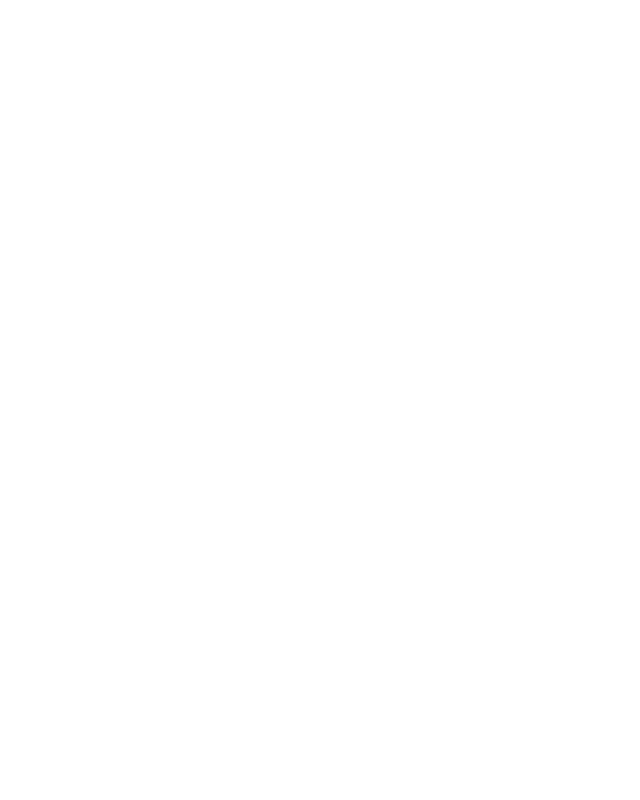
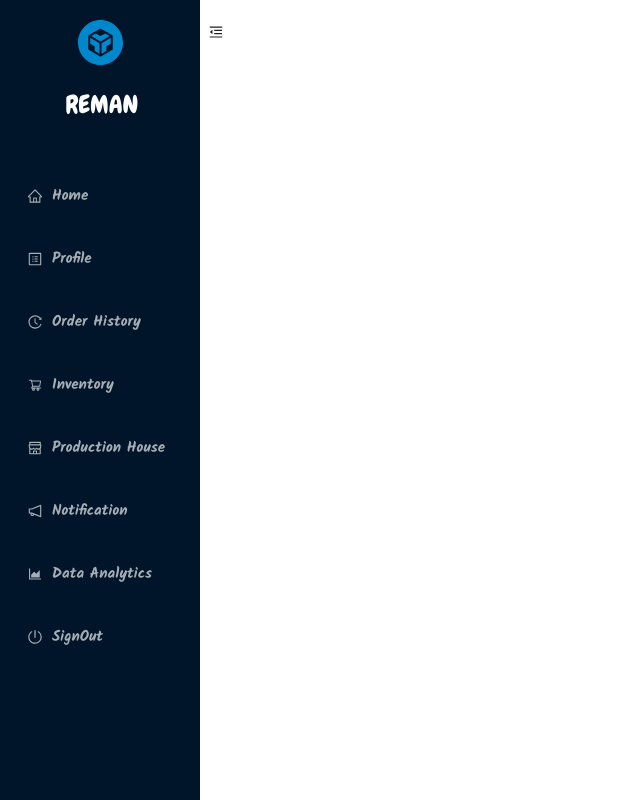
Before and after one commit to Frost101/ReMan-Frontend-Manufacturer, a React (Vite) app: page /man/home in a window 1280 px wide. Before the commit this address had no page. Shown: the top 800 px of the page, without its empty margins (0-640 px from the left). Built offline with nearby package versions, Linux system fonts and the light colour scheme.

Commit message:
Home Page Partially done

```diff
--- a/src/App.css
+++ b/src/App.css
@@ -180,10 +180,11 @@
 
 .header .ant-menu li.ant-menu-item-selected,
 .header .ant-menu li.ant-menu-item:hover {
-  color: #1890ff;
+  color: #1890ff !important;
   background: none;
 }
 
+/* #1890ff */
 .header .ant-menu li.ant-menu-item-selected:before,
 .header .ant-menu li.ant-menu-item:hover:before {
   left: 5%;
--- a/src/App.jsx
+++ b/src/App.jsx
@@ -4,6 +4,7 @@
 
 import Landing_page from './pages/Landing_page'
 import SignIn from './pages/SignIn/SignIn'
+import HomePage from './pages/HomePage/HomePage'
 
 
 
@@ -17,6 +18,7 @@
           <Routes>
             <Route path="/" element={<Landing_page />} />
             <Route path="/signin" element={<SignIn />} />
+            <Route path="/man/home" element={<HomePage />} />
           </Routes>
         </Router>
     </div>
--- /dev/null
+++ b/src/assets/css/Sidebar.css
@@ -0,0 +1,19 @@
+.sidebar{
+    color: #fff;
+}
+
+/* YourMenuStyles.css */
+.menu-item:hover {
+    background-color: #1890ff;
+    color: #fff;
+  }
+
+.menu-bar{
+    height: 100vh;
+    margin-top:2rem;
+    display: flex;
+    flex-direction: column;
+    gap: 15px;
+    font-size: 1 rem;
+    position: relative;
+}
--- a/src/assets/css/SignIn.css
+++ b/src/assets/css/SignIn.css
@@ -14,11 +14,19 @@
   }
 
   .left-section {
+    /* flex: 1;
+    background-color: #3949AB; */
     flex: 1;
-    background-color: #3949AB; /* Left section color */
+    background: url("../images/startup.svg") center/cover no-repeat;
+    background-size: 80% 80%;
+    background-color: #3949AB;
   }
 
   .right-section {
     flex: 1;
     background-color: #fafefd; /* Right section color */
   }
+
+  .image-div{
+    background: url('../images/bg-works.jpg') center/cover no-repeat;
+  }
--- /dev/null
+++ b/src/components/HomePage/MenuList.jsx
@@ -0,0 +1,46 @@
+import {Menu} from 'antd';
+import {HomeOutlined,
+        ProfileOutlined,
+        HistoryOutlined,
+        ShoppingCartOutlined,
+        NotificationOutlined,
+        AreaChartOutlined,
+        ShopOutlined,
+        PoweroffOutlined
+} from '@ant-design/icons';
+
+import '../../assets/css/Sidebar.css';
+
+const MenuList = () => {
+    return (
+        <Menu theme='dark' mode='inline' className='menu-bar' style={{fontFamily:'Kalam',fontSize:'15px'}}>
+            <Menu.Item key="home" icon={<HomeOutlined />} className="menu-item">
+                Home
+            </Menu.Item>
+            <Menu.Item key="Profile" icon={<ProfileOutlined />} className="menu-item">
+                Profile
+            </Menu.Item>
+            <Menu.Item key="history" icon={<HistoryOutlined />} className="menu-item">
+                Order History
+            </Menu.Item>
+            <Menu.Item key="inventory" icon={<ShoppingCartOutlined />} className="menu-item">
+                Inventory
+            </Menu.Item>
+            <Menu.Item key="production" icon={<ShopOutlined />} className="menu-item">
+                Production House
+            </Menu.Item>
+            <Menu.Item key="notification" icon={<NotificationOutlined />} className="menu-item">
+                Notification
+            </Menu.Item>
+            <Menu.Item key="data" icon={<AreaChartOutlined />} className="menu-item">
+                Data Analytics
+            </Menu.Item>
+            <Menu.Item key="signout" icon={<PoweroffOutlined color='red' />} className="menu-item">
+                SignOut
+            </Menu.Item>
+
+        </Menu>
+    );
+}
+
+export default MenuList;
--- /dev/null
+++ b/src/components/SignIn/LogInCarousel.jsx
@@ -0,0 +1,32 @@
+import React from 'react';
+import { Carousel } from 'antd';
+
+function LoginCarousel() {
+
+    const contentStyle = {
+        height: '160px',
+        color: '#fff',
+        lineHeight: '160px',
+        textAlign: 'center',
+        background: '#364d79',
+      };
+
+  return (
+    <Carousel autoplay>
+        <div>
+        <h3 style={contentStyle}>1</h3>
+        </div>
+        <div>
+        <h3 style={contentStyle}>2</h3>
+        </div>
+        <div>
+        <h3 style={contentStyle}>3</h3>
+        </div>
+        <div>
+        <h3 style={contentStyle}>4</h3>
+        </div>
+  </Carousel>
+  );
+}
+
+export default LoginCarousel;
--- a/src/components/SignIn/LoginForm.jsx
+++ b/src/components/SignIn/LoginForm.jsx
@@ -1,20 +1,54 @@
-import React from 'react';
+import React, { useState } from 'react';
 import { Form, Input, Button, Checkbox } from 'antd';
 import 'antd/dist/reset.css';
 import LogoAndName from '../LogoAndName';
 import {MailOutlined, LockOutlined } from '@ant-design/icons';
+import { Alert, Space } from 'antd';
 
 const LoginForm = () => {
-  const onFinish = (values) => {
+
+    const [showError, setShowError] = useState(false);
+  const onFinish = async (values) => {
+
     console.log('Received values:', values);
-    setTimeout(() => {
-        alert('Login Successful!');
+
+    let response;
+    let data = {
+        email: values.email,
+        password: values.password
     }
-    , 1000);
+    try{
+        response = await fetch('https://reman.us.to/api/authentication/manufacturer', {
+        method: 'POST',
+        headers: {
+            'Content-Type': 'application/json'
+        },
+        body: JSON.stringify(data)
+        });
+    }
+    catch(error){
+
+    }
+
+    if(response.status === 200){
+        setShowError(false);
+        window.location.href = '/man/home';
+    }
+    else{
+        console.log('Invalid Credentials');
+        setShowError(true);
+
+    }
     // window.location.href = '/';
   };
 
   return (
+    <>
+    <Space direction="vertical" style={{ width: '100%', marginBottom: showError ? '16px' : '0' }}>
+        {showError && (
+            <Alert type="error" message="Invalid Credentials" banner closable />
+        )}
+    </Space>
     <div style={{alignItems:'flex-end', display:'flex', justifyContent: 'center', padding:'10%'}}>
 
         <Form
@@ -71,6 +105,7 @@
         </Form.Item>
         </Form>
     </div>
+    </>
   );
 };
 
--- /dev/null
+++ b/src/pages/HomePage/HomePage.jsx
@@ -0,0 +1,63 @@
+import { Layout, Button, theme } from "antd";
+const {Header, Sider} = Layout;
+import { CodeSandboxCircleFilled, MenuFoldOutlined, MenuUnfoldOutlined } from "@ant-design/icons";
+import { useState} from "react";
+import LogoAndName from "../../components/LogoAndName";
+import MenuList from "../../components/HomePage/MenuList";
+
+
+
+function HomePage(){
+    const [collapsed, setCollapsed] = useState(false);
+    const {
+        token: { colorBgContainer},
+    } = theme.useToken();
+    const [marginLeft, setMarginLeft] = useState(200);
+
+    const toggleCollapsed = () => {
+        setCollapsed(!collapsed);
+        if(marginLeft === 200){
+            setMarginLeft(80);
+        }else{
+            setMarginLeft(200);
+        }
+    };
+
+    return(
+        <div>
+            <Layout>
+                <Sider
+                collapsed={collapsed}
+                collapsible
+                trigger={null}
+                className="sidebar">
+                <div className="logo" style={{ textAlign: 'center' }}>
+                    <div style={{ display: 'flex', alignItems: 'center', justifyContent:'center',marginBottom:'10px', padding:'10px' }}>
+                        <CodeSandboxCircleFilled style={{ fontSize: '45px', color: '#08c', marginTop:'10px', display:'flex', alignItems:'center', justifyContent:'center' }} />
+                    </div>
+                    <div>
+                    <p style={{fontSize:'25px', margin: '0', marginLeft: '4px', marginTop:'5px', fontFamily:'Chewy', color:'#fff'}}>REMAN</p>
+                </div>
+                </div>
+
+                <MenuList />
+                </Sider>
+                <Layout>
+                    <Header style={{marginLeft, padding:0, background:
+                colorBgContainer}}>
+
+                    <Button
+                        type="text"
+                        className="toggle"
+                        onClick={toggleCollapsed}
+                        icon = {collapsed ? <MenuUnfoldOutlined /> : <MenuFoldOutlined />}
+                    />
+                    </Header>
+                </Layout>
+            </Layout>
+
+        </div>
+    )
+}
+
+export default HomePage;
--- a/src/pages/SignIn/SignIn.jsx
+++ b/src/pages/SignIn/SignIn.jsx
@@ -1,12 +1,18 @@
 import React from 'react';
 import './../../assets/css/SignIn.css'; // Create this CSS file for custom styling
 import LoginForm from '../../components/SignIn/LoginForm';
+import LoginCarousel from '../../components/SignIn/LogInCarousel';
 
 function App() {
   return (
     <div className="page-container">
       <div className="center-box">
-        <div className="left-section"></div>
+        <div className="left-section" >
+          <div>
+              <image src="https://cdn.pixabay.com/photo/2015/04/23/22/00/tree-736885_1280.jpg" alt="logo" />
+          </div>
+
+        </div>
         <div className="right-section">
             <LoginForm />
         </div>
```
Also changed, not shown: src/assets/images/startup.svg (added).
